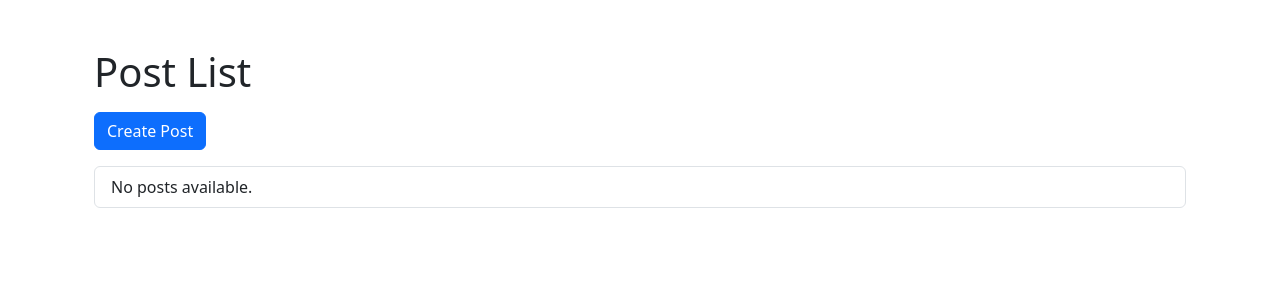
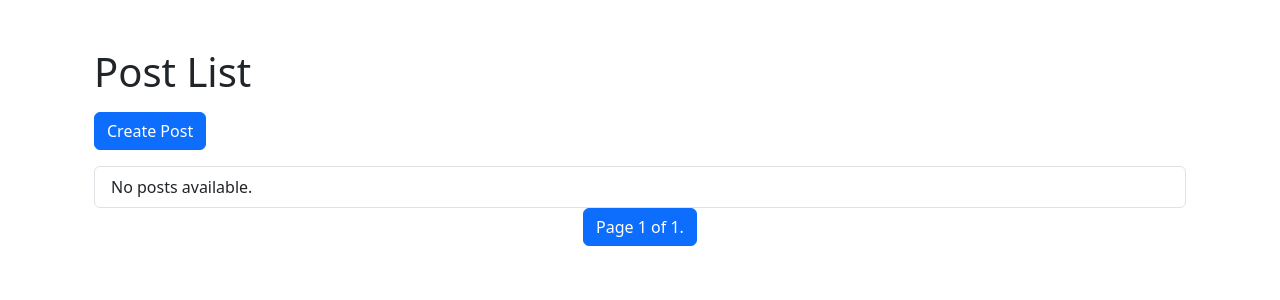
Before and after one commit to dehongi/feed, a Django app: page / in a window 1280 px wide. Shown: the part 56-356 px from the top of the page. Run offline with Django 5.2, Linux system fonts and the light colour scheme; data that the repository does not hold is empty.

Commit message:
some updates

```diff
--- a/django_project/settings.py
+++ b/django_project/settings.py
@@ -123,3 +123,6 @@ STATIC_URL = "static/"
 # https://docs.djangoproject.com/en/5.0/ref/settings/#default-auto-field
 
 DEFAULT_AUTO_FIELD = "django.db.models.BigAutoField"
+
+LOGIN_REDIRECT_URL = "feed:post_list"
+LOGOUT_REDIRECT_URL = "feed:post_list"
--- a/feed/models.py
+++ b/feed/models.py
@@ -1,7 +1,6 @@
 from django.db import models
 from django.conf import settings
 from django.urls import reverse
-from django.utils import timezone
 
 User = settings.AUTH_USER_MODEL
 
@@ -11,7 +10,7 @@ User = settings.AUTH_USER_MODEL
 class Post(models.Model):
     user = models.ForeignKey(User, on_delete=models.CASCADE)
     text = models.TextField(max_length=500)
-    created_at = models.DateTimeField(default=timezone.now)
+    created_at = models.DateTimeField(auto_now_add=True)
     updated_at = models.DateTimeField(auto_now=True)
 
     def __str__(self) -> str:
--- a/feed/templates/feed/post_list.html
+++ b/feed/templates/feed/post_list.html
@@ -15,5 +15,28 @@
         <li class="list-group-item">No posts available.</li>
       {% endfor %}
     </ul>
+    <nav aria-label="Page navigation">
+      <ul class="pagination justify-content-center">
+        {% if page_obj.has_previous %}
+          <li class="page-item">
+            <a class="page-link" href="?page=1">&laquo; First</a>
+          </li>
+          <li class="page-item">
+            <a class="page-link" href="?page={{ page_obj.previous_page_number }}">Previous</a>
+          </li>
+        {% endif %}
+        <li class="page-item">
+          <a class="page-link active">Page {{ page_obj.number }} of {{ page_obj.paginator.num_pages }}.</a>
+        </li>
+        {% if page_obj.has_next %}
+          <li class="page-item">
+            <a class="page-link" href="?page={{ page_obj.next_page_number }}">Next</a>
+          </li>
+          <li class="page-item">
+            <a class="page-link" href="?page={{ page_obj.paginator.num_pages }}">Last &raquo;</a>
+          </li>
+        {% endif %}
+      </ul>
+    </nav>
   </div>
 {% endblock %}
--- a/feed/urls.py
+++ b/feed/urls.py
@@ -8,6 +8,6 @@ urlpatterns = [
     path("", views.PostListView.as_view(), name="post_list"),
     path("post/create/", views.PostCreateView.as_view(), name="post_create"),
     path("post/<int:pk>/", views.PostDetailView.as_view(), name="post_detail"),
-    path("post/<int:pk>/update/", views.PostUpdateView.as_view(), name="post_update"),
+    path("post/<int:pk>/edit/", views.PostUpdateView.as_view(), name="post_edit"),
     path("post/<int:pk>/delete/", views.PostDeleteView.as_view(), name="post_delete"),
 ]
--- a/feed/views.py
+++ b/feed/views.py
@@ -1,6 +1,4 @@
-from django.forms import BaseModelForm
-from django.http import HttpResponse
-from django.shortcuts import render
+from django.urls import reverse
 from django.views.generic import (
     CreateView,
     ListView,
@@ -20,6 +18,10 @@ from .forms import PostForm
 class PostListView(ListView):
     model = Post
     context_object_name = "posts"
+    paginate_by = 10
+
+    def get_queryset(self):
+        return Post.objects.order_by("-created_at")
 
 
 class PostDetailView(DetailView):
@@ -56,9 +58,19 @@ class PostCreateView(LoginRequiredMixin, CreateView):
         return super().form_valid(form)
 
 
-class PostUpdateView(UpdateView):
+class PostUpdateView(LoginRequiredMixin, UserPassesTestMixin, UpdateView):
+    model = Post
+    form_class = PostForm
+
+    def test_func(self) -> bool | None:
+        return self.request.user == self.get_object().user
+
+
+class PostDeleteView(LoginRequiredMixin, UserPassesTestMixin, DeleteView):
     model = Post
 
+    def get_success_url(self) -> str:
+        return reverse("feed:post_list")
 
-class PostDeleteView(DeleteView):
-    model = Post
+    def test_func(self) -> bool | None:
+        return self.request.user == self.get_object().user
```
Also changed, not shown: feed/templates/feed/post_confirm_delete.html (added, +19 -0 lines), feed/templates/feed/post_detail.html (+7 -1 lines).
